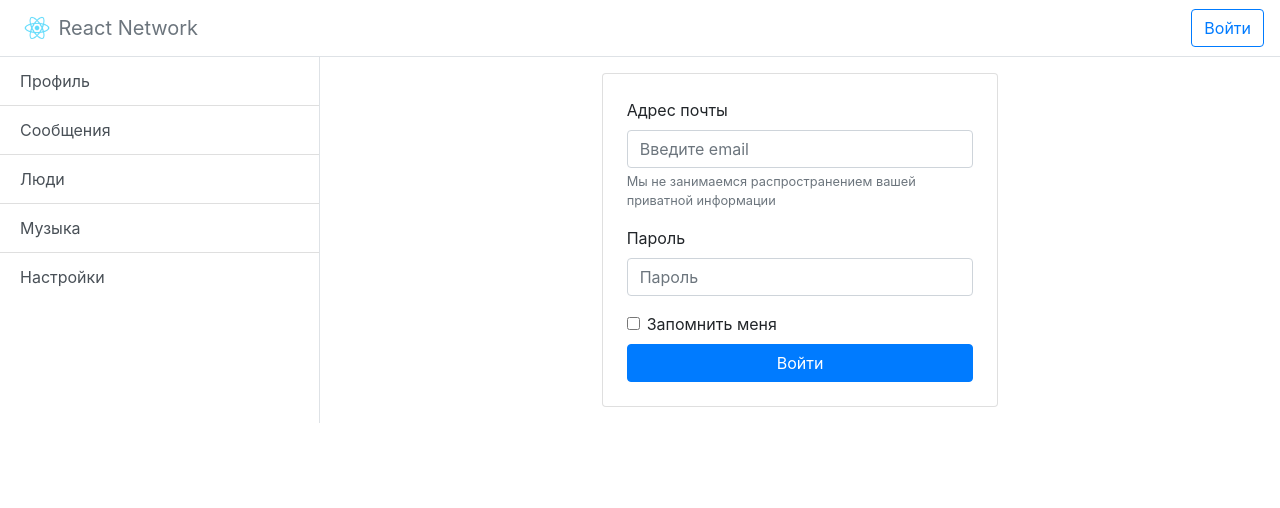
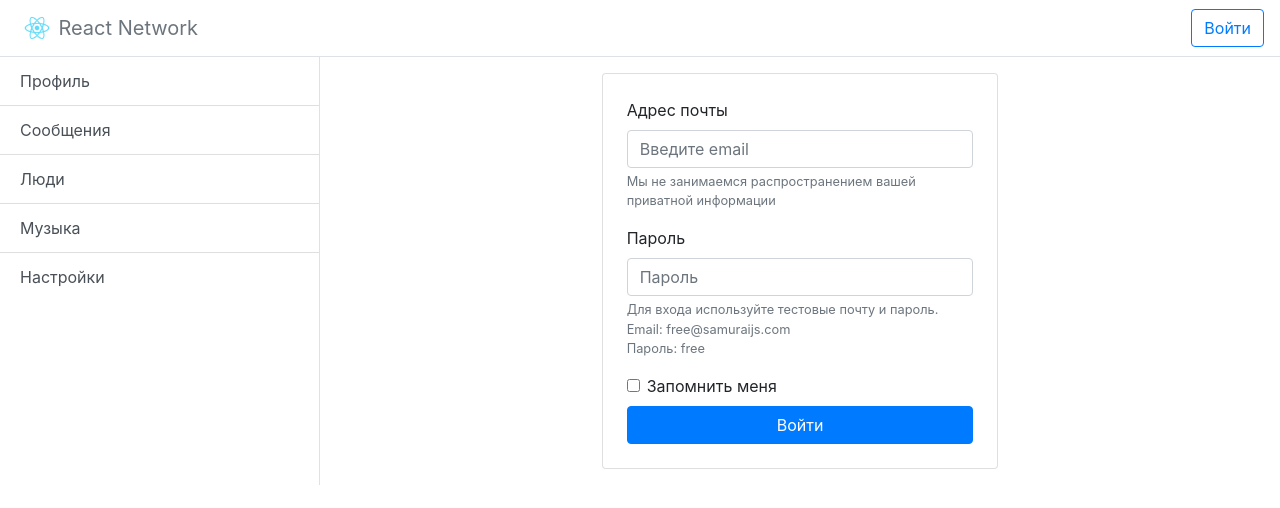
Before and after one commit to sowf/react-network, a React (Create React App) app: page /#/login in a window 1280 px wide. Shown: the top 508 px of the page. Built offline with nearby package versions, Linux system fonts and the light colour scheme; no server answers.

Commit message:
Added test account credentials

```diff
--- a/src/components/Login/Login.jsx
+++ b/src/components/Login/Login.jsx
@@ -38,6 +38,11 @@ const Login = (props) => {
                             id="exampleInputPassword1"
                             placeholder="Пароль"
                         />
+                        <small id="emailHelp" class="form-text text-muted">
+                            Для входа используйте тестовые почту и пароль.<br/>
+                            Email: free@samuraijs.com <br />
+                            Пароль: free
+                        </small>
                     </div>
                     <div class="form-check">
                         <Field
```
